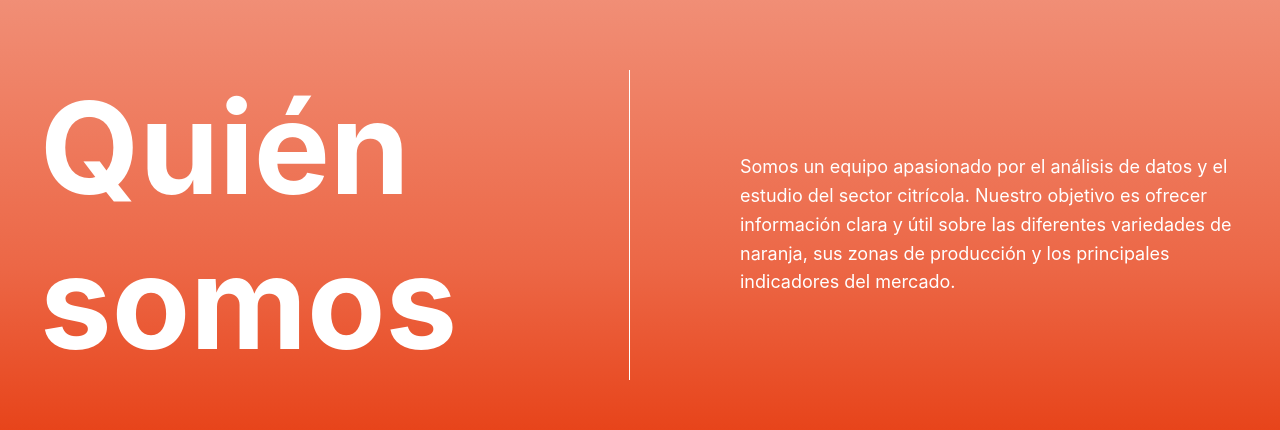
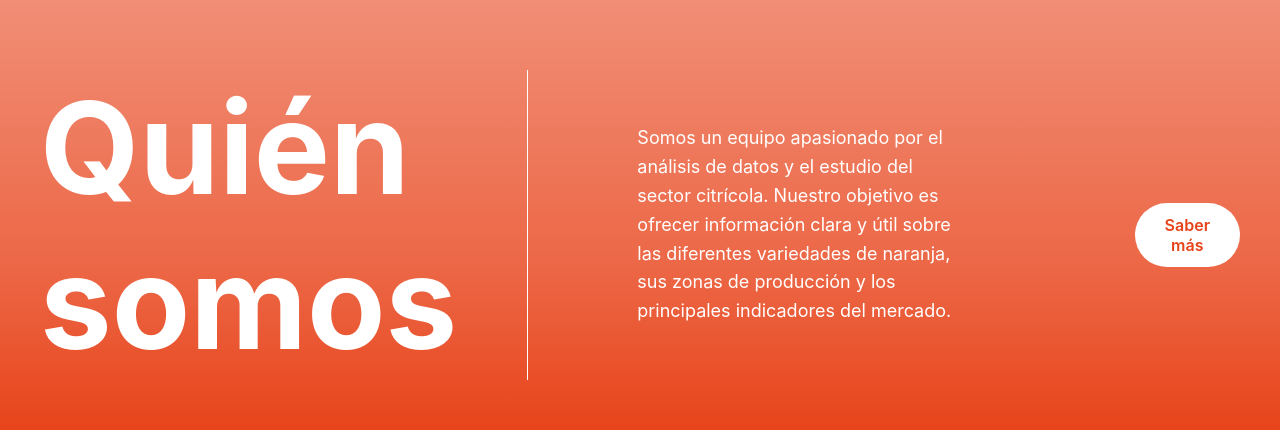
Before and after one commit to Ashleyafro/proyecto-naranja, a plain HTML site: page public/index.html in a window 1280 px wide. Shown: the part 1293-1723 px from the top of the page. Drawn offline with Linux system fonts and the light colour scheme; no server answers.

Commit message:
adicion de boton saber mas

```diff
--- a/public/index.html
+++ b/public/index.html
@@ -38,6 +38,8 @@
         de naranja, sus zonas de producción y los principales indicadores del mercado.
       </p>
 
+      <button class="saber-btn">Saber más</button>
+
     </div>
   </section>
   <script src="app.js"></script>
--- a/public/styles.css
+++ b/public/styles.css
@@ -56,6 +56,10 @@ body {
   padding: 60px 40px;
 }
 
+.quiensomos {
+  padding: 60px 40px;
+}
+
 .quiensomos-container {
   display: flex;
   align-items: center;
@@ -66,7 +70,7 @@ body {
   width: 1px;
   background-color: white;
   align-self: stretch;
-  margin-left: -20px;
+  margin-left: -100px;
 }
 
 .quiensomos-title {
@@ -84,4 +88,27 @@ body {
   max-width: 500px;
   line-height: 1.6;
   margin-left: -60px;
+  display: flex;
+  flex-direction: column;
 }
+
+.saber-btn {
+  margin-top: 20px;
+  padding: 12px 30px;
+  font-family: 'Inter', sans-serif;
+  font-size: 16px;
+  font-weight: 600;
+
+  background-color: white;
+  color: #E74218;
+
+  border: none;
+  border-radius: 50px;
+  cursor: pointer;
+  transition: all 0.3s ease;
+}
+
+.saber-btn:hover {
+  background-color: #f36c4bf6;
+  color: white;
+}
```
Also changed, not shown: 1 other file.
